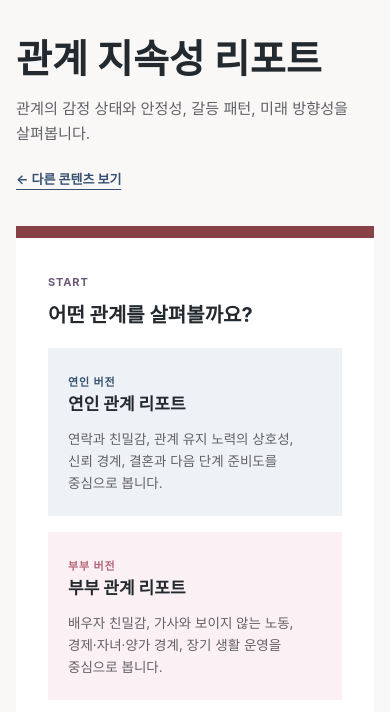
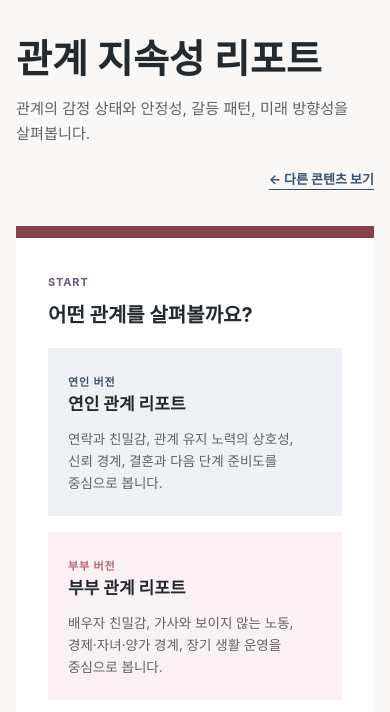
Before and after one commit to coffee-and/eun-contents, a React (Vite) app: page / in a window 390 px wide. Both pictures are taken after a click on the button "관계 들여다보기 →". Shown: the top 712 px of the page. Built offline with nearby package versions, Linux system fonts and the light colour scheme; no server answers; a web font is replaced by a local one.

Commit message:
Align feature header actions consistently

```diff
--- a/src/shared/styles/editorial/feature-cleanup.css
+++ b/src/shared/styles/editorial/feature-cleanup.css
@@ -1,8 +1,15 @@
 .feature-header-actions {
-  display: grid;
-  justify-items: end;
-  align-content: start;
+  display: flex;
+  flex-direction: column;
+  align-items: flex-end;
+  justify-self: end;
   gap: 8px;
+  text-align: right;
+}
+
+.feature-header-actions .text-action {
+  margin: 0;
+  text-align: right;
 }
 
 .theme-together-questions .tq-answer-field textarea {
@@ -50,10 +57,10 @@
 }
 
 @media (max-width: 720px) {
-  .theme-together-questions .tq-home-button,
-  .theme-together-questions .tq-back-link {
+  .feature-header-actions {
+    width: 100%;
+    align-items: flex-end;
     justify-self: end;
-    order: initial;
   }
 
   .theme-relationship .hero__title {
```
